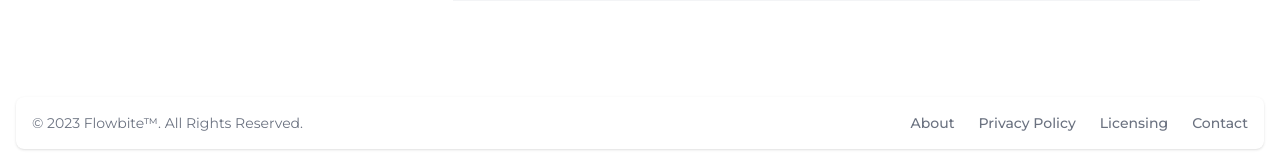
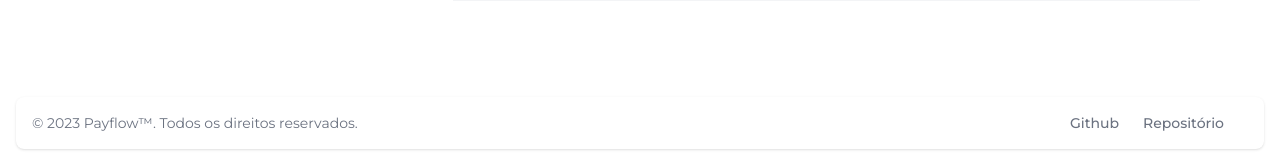
Before and after one commit to reddevx/Payflow, a PHP site: page / in a window 1280 px wide. Shown: the part 1587-1752 px from the top of the page. Run offline with PHP 8.4, Linux system fonts and the light colour scheme; data that the repository does not hold is empty; some libraries are stand-ins or nearby versions.

Commit message:
feat (update) footer

```diff
--- a/layouts/footer.php
+++ b/layouts/footer.php
@@ -1,19 +1,13 @@
 <footer class="bg-white rounded-lg shadow m-4 dark:bg-gray-800">
     <div class="w-full mx-auto max-w-screen-xl p-4 md:flex md:items-center md:justify-between">
-      <span class="text-sm text-gray-500 sm:text-center dark:text-gray-400">© 2023 <a href="https://flowbite.com/" class="hover:underline">Flowbite™</a>. All Rights Reserved.
+      <span class="text-sm text-gray-500 sm:text-center dark:text-gray-400">© 2023 <a href="https://flowbite.com/" class="hover:underline">Payflow™</a>. Todos os direitos reservados.
     </span>
     <ul class="flex flex-wrap items-center mt-3 text-sm font-medium text-gray-500 dark:text-gray-400 sm:mt-0">
         <li>
-            <a href="#" class="hover:underline me-4 md:me-6">About</a>
+            <a href="https://github.com/reddevx" target="_blank" class="hover:underline me-4 md:me-6">Github</a>
         </li>
         <li>
-            <a href="#" class="hover:underline me-4 md:me-6">Privacy Policy</a>
-        </li>
-        <li>
-            <a href="#" class="hover:underline me-4 md:me-6">Licensing</a>
-        </li>
-        <li>
-            <a href="#" class="hover:underline">Contact</a>
+            <a href="https://github.com/reddevx/Payflow.git" target="_blank" class="hover:underline me-4 md:me-6">Repositório</a>
         </li>
     </ul>
     </div>
```
